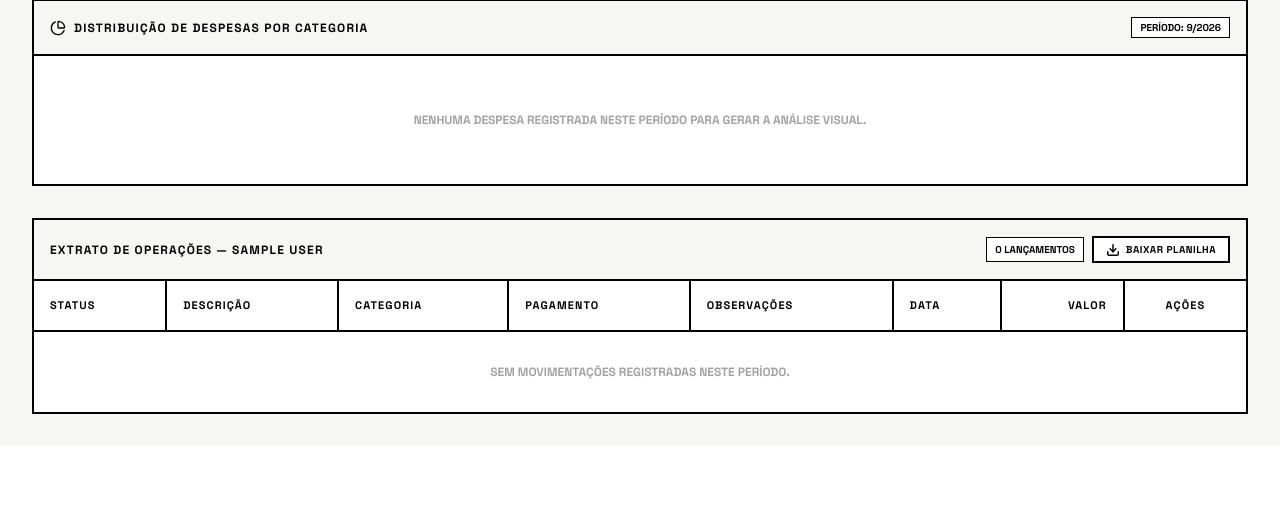
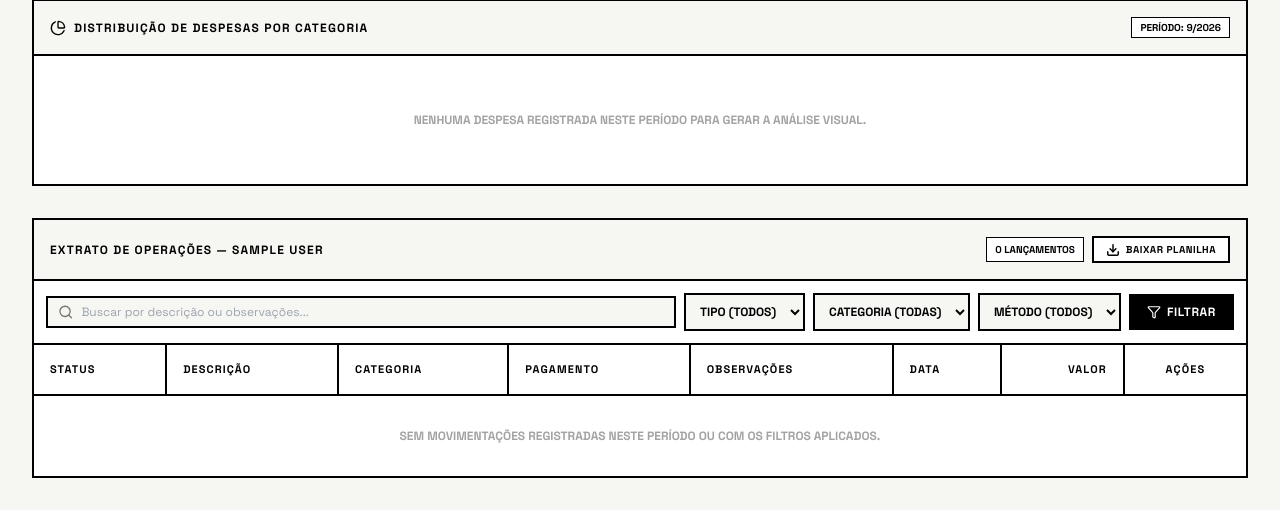
Before and after one commit to leobrda/finance, a Django app: page /dashboard/ in a window 1280 px wide. Shown: the part 585-1095 px from the top of the page. Before the commit the page ends 1031 px from the top, so only its background shows below. Run offline with Django 5.2, Linux system fonts and the light colour scheme; a user stored in the database is signed in; tables that the repository leaves empty hold one stand-in row (values such as "Sample post"); some libraries are stand-ins or nearby versions.

Commit message:
feat: implementa barra de busca rapida e filtros por tipo, categoria e metodo de pagamento

```diff
--- a/finances/views.py
+++ b/finances/views.py
@@ -3,7 +3,7 @@ import csv
 from django.shortcuts import render, redirect, get_object_or_404
 from django.http import HttpResponse
 from django.contrib.auth.decorators import login_required
-from django.db.models import Sum
+from django.db.models import Sum, Q
 from datetime import date
 from accounts.models import Workspace
 from accounts.forms import WorkspaceForm
@@ -30,6 +30,11 @@ def dashboard_view(request):
     except (ValueError, TypeError):
         selected_year = today.year
         selected_month = today.month
+
+    search_query = request.GET.get('q', '').strip()
+    filter_type = request.GET.get('type', '').strip()  # 'INCOME' ou 'EXPENSE'
+    filter_category = request.GET.get('cat', '').strip()  # ID da categoria
+    filter_payment = request.GET.get('payment', '').strip()  # 'PIX', 'CREDIT_CARD', etc.
 
     # Ações POST (Workspace, Categoria, Transação)
     if request.method == 'POST' and 'create_workspace' in request.POST:
@@ -64,6 +69,7 @@ def dashboard_view(request):
     ws_form = WorkspaceForm()
 
     transactions = []
+    workspace_categories = []
     total_income = Decimal('0.00')
     total_expense = Decimal('0.00')
     balance = Decimal('0.00')
@@ -73,28 +79,28 @@ def dashboard_view(request):
     chart_data = []
 
     if current_workspace:
-        qs = Transaction.objects.filter(
+        workspace_categories = Category.objects.filter(workspace=current_workspace).order_by('name')
+
+        # Base do período
+        base_qs = Transaction.objects.filter(
             workspace=current_workspace,
             transaction_date__year=selected_year,
             transaction_date__month=selected_month
         )
-        transactions = qs.order_by('-transaction_date', '-created_at')
 
-        # Realizado (Concluído/Pago)
-        total_income = qs.filter(category__category_type='INCOME', status='PAID').aggregate(Sum('amount'))[
-                           'amount__sum'] or Decimal('0.00')
-        total_expense = qs.filter(category__category_type='EXPENSE', status='PAID').aggregate(Sum('amount'))[
-                            'amount__sum'] or Decimal('0.00')
+        # Métricas e Gráficos sempre refletem o total do mês (sem corte da busca para não mascarar a saúde financeira geral)
+        total_income = base_qs.filter(category__category_type='INCOME', status='PAID').aggregate(Sum('amount'))[
+                           'amount__sum'] or 0
+        total_expense = base_qs.filter(category__category_type='EXPENSE', status='PAID').aggregate(Sum('amount'))[
+                            'amount__sum'] or 0
         balance = total_income - total_expense
 
-        # Previsão (Pendente)
-        pending_income = qs.filter(category__category_type='INCOME', status='PENDING').aggregate(Sum('amount'))[
-                             'amount__sum'] or Decimal('0.00')
-        pending_expense = qs.filter(category__category_type='EXPENSE', status='PENDING').aggregate(Sum('amount'))[
-                              'amount__sum'] or Decimal('0.00')
+        pending_income = base_qs.filter(category__category_type='INCOME', status='PENDING').aggregate(Sum('amount'))[
+                             'amount__sum'] or 0
+        pending_expense = base_qs.filter(category__category_type='EXPENSE', status='PENDING').aggregate(Sum('amount'))[
+                              'amount__sum'] or 0
 
-        # Gráfico de despesas pagas
-        expense_by_cat = qs.filter(
+        expense_by_cat = base_qs.filter(
             category__category_type='EXPENSE', status='PAID'
         ).values('category__name').annotate(total=Sum('amount')).order_by('-total')
 
@@ -102,6 +108,25 @@ def dashboard_view(request):
             cat_name = item['category__name'] or 'Sem Categoria'
             chart_labels.append(cat_name.upper())
             chart_data.append(float(item['total']))
+
+        # Aplicação dos filtros especificamente no extrato / listagem
+        table_qs = base_qs
+
+        if search_query:
+            table_qs = table_qs.filter(
+                Q(description__icontains=search_query) | Q(notes__icontains=search_query)
+            )
+
+        if filter_type in ['INCOME', 'EXPENSE']:
+            table_qs = table_qs.filter(category__category_type=filter_type)
+
+        if filter_category:
+            table_qs = table_qs.filter(category_id=filter_category)
+
+        if filter_payment:
+            table_qs = table_qs.filter(payment_method=filter_payment)
+
+        transactions = table_qs.order_by('-transaction_date', '-created_at')
 
     months_list = [
         (1, 'Janeiro'), (2, 'Fevereiro'), (3, 'Março'),
@@ -114,6 +139,7 @@ def dashboard_view(request):
     context = {
         'workspaces': workspaces,
         'current_workspace': current_workspace,
+        'workspace_categories': workspace_categories,
         'transactions': transactions,
         'total_income': total_income,
         'total_expense': total_expense,
@@ -129,6 +155,11 @@ def dashboard_view(request):
         'years_list': years_list,
         'chart_labels_json': json.dumps(chart_labels),
         'chart_data_json': json.dumps(chart_data),
+        # Filtros aplicados
+        'search_query': search_query,
+        'filter_type': filter_type,
+        'filter_category': filter_category,
+        'filter_payment': filter_payment,
     }
     return render(request, 'finances/dashboard.html', context)
 
--- a/templates/finances/dashboard.html
+++ b/templates/finances/dashboard.html
@@ -211,6 +211,63 @@
                 </div>
             </div>
 
+            <!-- Barra de Busca Rápida e Filtros Neobrutalista -->
+            <form method="get" class="p-3 border-b-2 border-black bg-white flex flex-wrap items-center gap-2">
+                <input type="hidden" name="workspace" value="{{ current_workspace.id }}">
+                <input type="hidden" name="year" value="{{ selected_year }}">
+                <input type="hidden" name="month" value="{{ selected_month }}">
+
+                <!-- Campo de Busca -->
+                <div class="flex-1 min-w-[200px] flex items-center border-2 border-black bg-[#F6F6F2] px-2.5 py-1.5">
+                    <i data-lucide="search" class="w-4 h-4 text-neutral-500 mr-2"></i>
+                    <input type="text" name="q" value="{{ search_query }}" placeholder="Buscar por descrição ou observações..."
+                           class="w-full bg-transparent text-xs outline-none font-bold uppercase placeholder:normal-case placeholder:font-normal">
+                    {% if search_query %}
+                        <a href="?workspace={{ current_workspace.id }}&year={{ selected_year }}&month={{ selected_month }}" class="text-neutral-400 hover:text-black">
+                            <i data-lucide="x" class="w-3.5 h-3.5"></i>
+                        </a>
+                    {% endif %}
+                </div>
+
+                <!-- Filtro de Tipo -->
+                <select name="type" class="border-2 border-black bg-[#F6F6F2] text-xs font-bold uppercase px-2.5 py-2 outline-none cursor-pointer">
+                    <option value="">Tipo (Todos)</option>
+                    <option value="INCOME" {% if filter_type == 'INCOME' %}selected{% endif %}>Receitas (+)</option>
+                    <option value="EXPENSE" {% if filter_type == 'EXPENSE' %}selected{% endif %}>Despesas (-)</option>
+                </select>
+
+                <!-- Filtro de Categoria -->
+                <select name="cat" class="border-2 border-black bg-[#F6F6F2] text-xs font-bold uppercase px-2.5 py-2 outline-none cursor-pointer">
+                    <option value="">Categoria (Todas)</option>
+                    {% for c in workspace_categories %}
+                        <option value="{{ c.id }}" {% if filter_category == c.id|stringformat:"s" %}selected{% endif %}>
+                            {{ c.name }}
+                        </option>
+                    {% endfor %}
+                </select>
+
+                <!-- Filtro de Pagamento -->
+                <select name="payment" class="border-2 border-black bg-[#F6F6F2] text-xs font-bold uppercase px-2.5 py-2 outline-none cursor-pointer">
+                    <option value="">Método (Todos)</option>
+                    <option value="PIX" {% if filter_payment == 'PIX' %}selected{% endif %}>Pix</option>
+                    <option value="CREDIT_CARD" {% if filter_payment == 'CREDIT_CARD' %}selected{% endif %}>Crédito</option>
+                    <option value="DEBIT_CARD" {% if filter_payment == 'DEBIT_CARD' %}selected{% endif %}>Débito</option>
+                    <option value="CASH" {% if filter_payment == 'CASH' %}selected{% endif %}>Dinheiro</option>
+                    <option value="TRANSFER" {% if filter_payment == 'TRANSFER' %}selected{% endif %}>TED/Doc</option>
+                </select>
+
+                <button type="submit" class="px-4 py-2 bg-black text-white hover:bg-[#FFE600] hover:text-black transition text-xs font-black uppercase tracking-wider border-2 border-black flex items-center gap-1.5">
+                    <i data-lucide="filter" class="w-3.5 h-3.5"></i> Filtrar
+                </button>
+
+                {% if search_query or filter_type or filter_category or filter_payment %}
+                    <a href="?workspace={{ current_workspace.id }}&year={{ selected_year }}&month={{ selected_month }}"
+                       class="px-3 py-2 bg-stone-200 hover:bg-[#FF4A22] hover:text-white transition text-xs font-black uppercase tracking-wider border-2 border-black" title="Limpar Filtros">
+                        Limpar
+                    </a>
+                {% endif %}
+            </form>
+
             <div class="overflow-x-auto">
                 <table class="w-full text-left border-collapse">
                     <thead>
@@ -282,7 +339,7 @@
                         {% empty %}
                         <tr>
                             <td colspan="8" class="p-8 text-center text-xs uppercase font-bold text-neutral-400">
-                                Sem movimentações registradas neste período.
+                                Sem movimentações registradas neste período ou com os filtros aplicados.
                             </td>
                         </tr>
                         {% endfor %}
```
